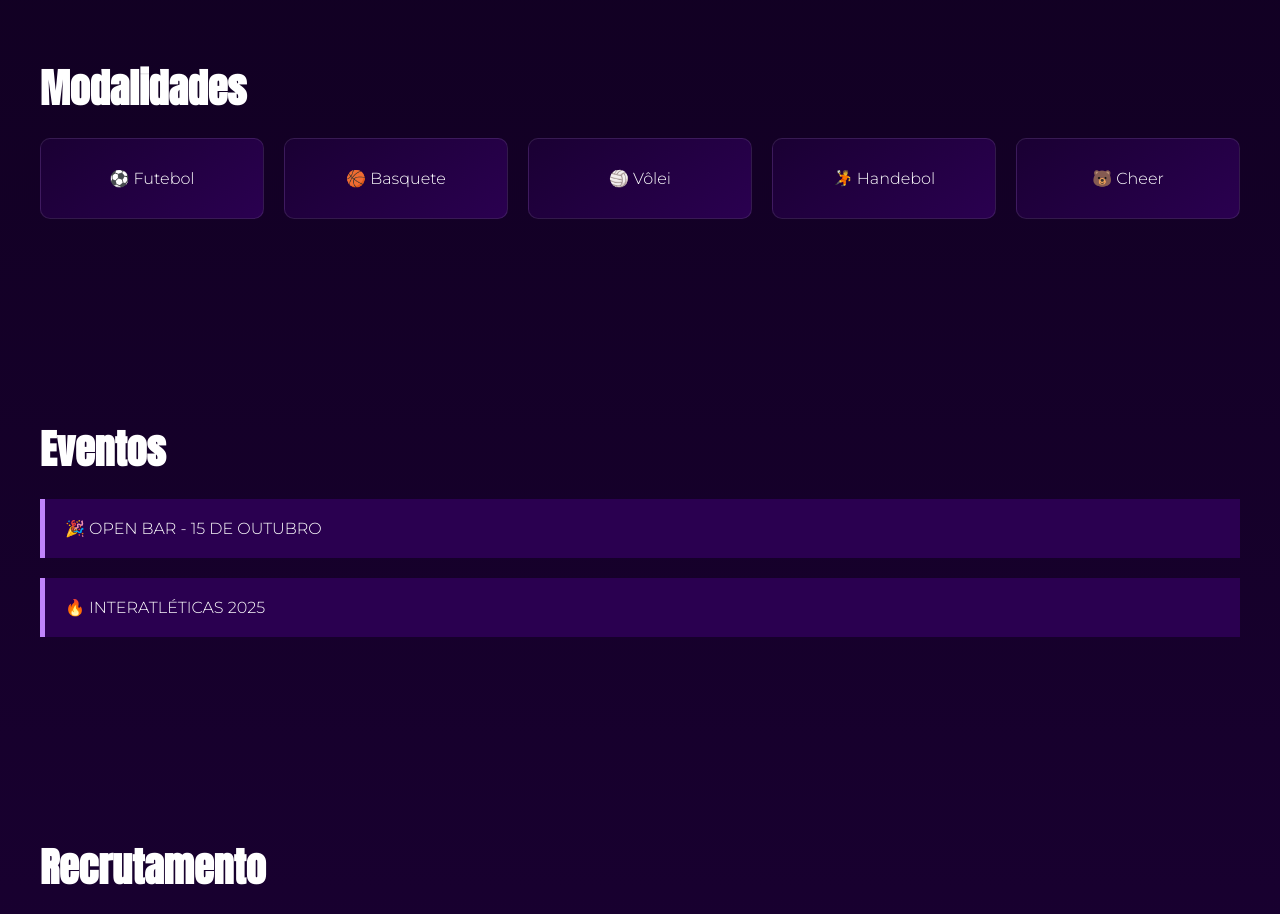
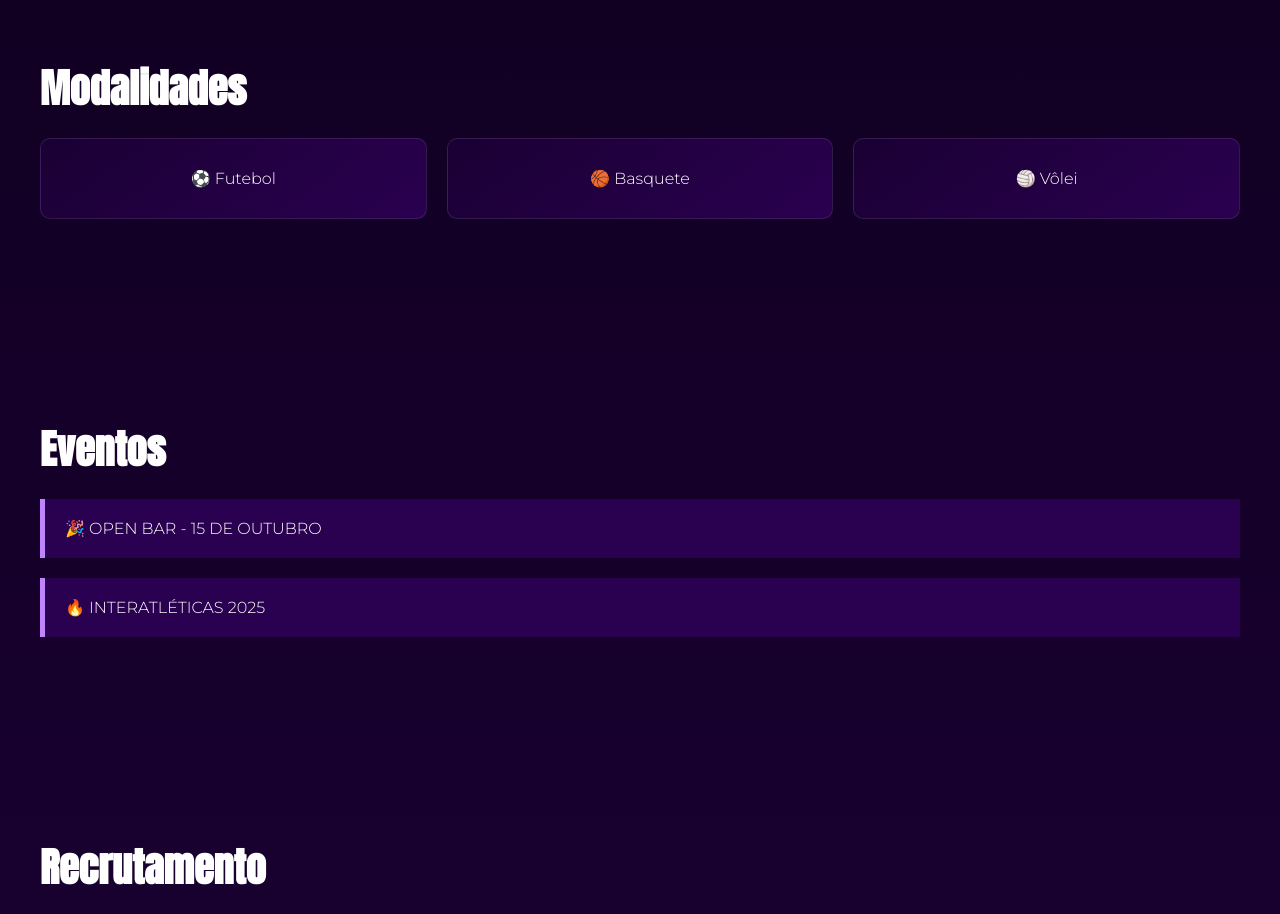
Before and after one commit to PaulinoMatheus/Estudos, a plain HTML site: page html-css/projetos/Atletica_Esc.html in a window 1280 px wide. Shown: the part 1160-2074 px from the top of the page. Drawn offline with Linux system fonts and the light colour scheme.

Commit message:
Atualizandos as modalidades

```diff
--- a/html-css/projetos/Atletica_Esc.html
+++ b/html-css/projetos/Atletica_Esc.html
@@ -172,8 +172,6 @@ footer {
     <div class="card">⚽ Futebol</div>
     <div class="card">🏀 Basquete</div>
     <div class="card">🏐 Vôlei</div>
-    <div class="card">🤾 Handebol</div>
-    <div class="card">🐻 Cheer</div>
   </div>
 </section>
 
```
